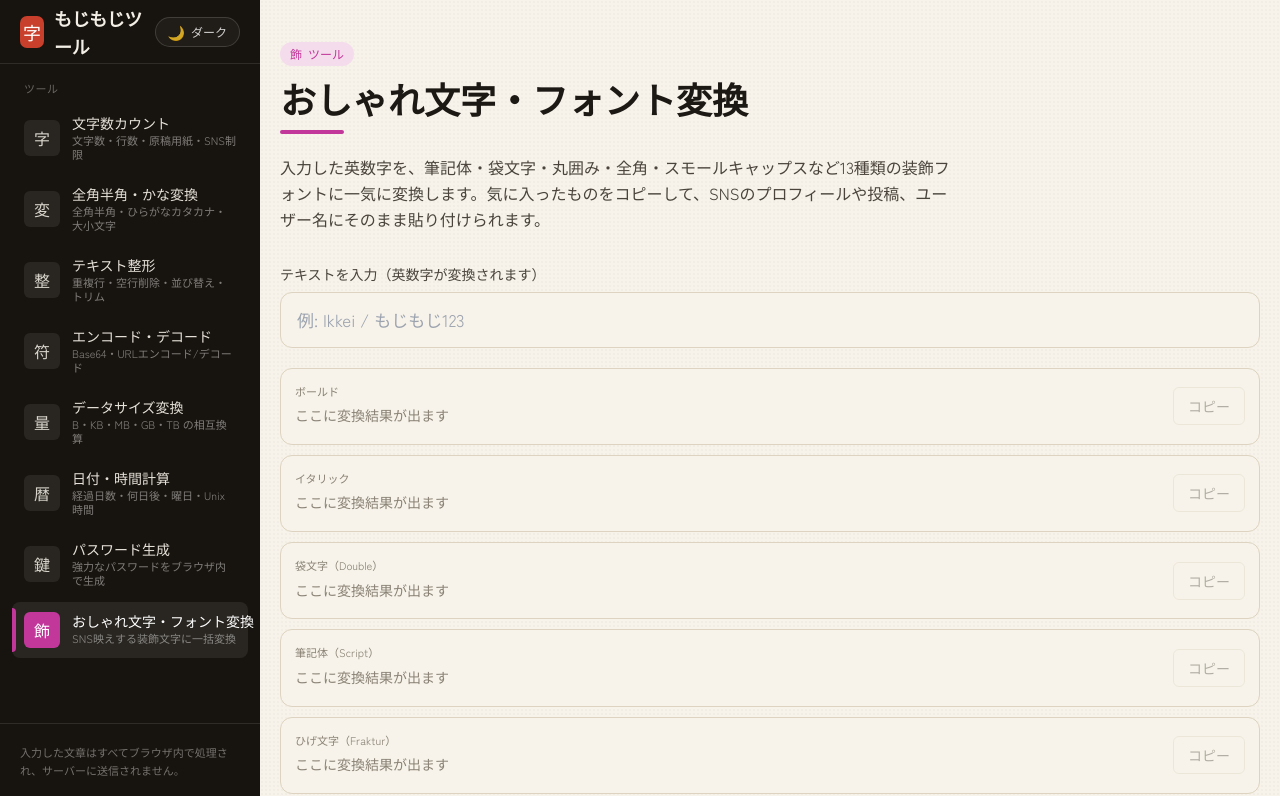
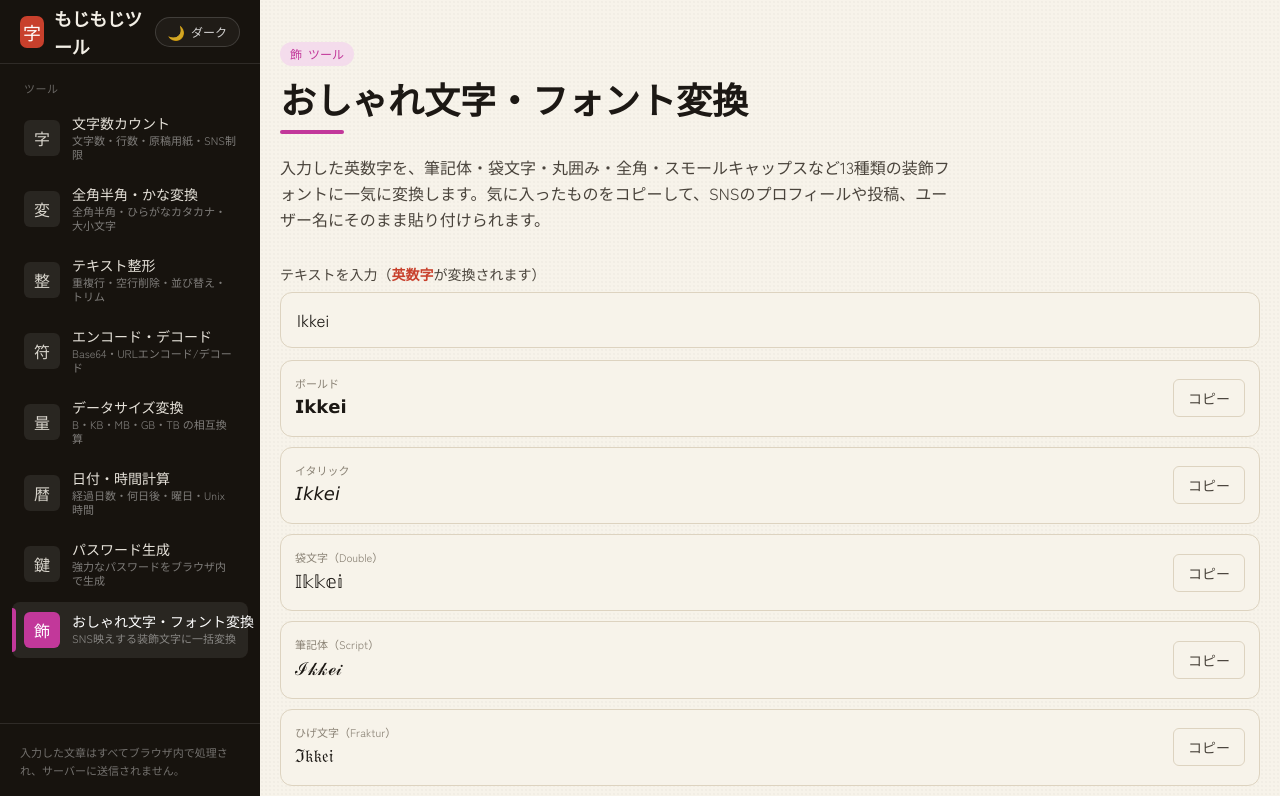
Before and after one commit to 1kuniman/mojicount, a Next.js app: page /fancy in a window 1280 px wide. Shown: the top 796 px of the page. Built offline with nearby package versions, Linux system fonts and the light colour scheme.

Commit message:
おしゃれ文字：初期サンプルを英字に・日本語入力時の注意を追加

```diff
--- a/components/FancyTool.tsx
+++ b/components/FancyTool.tsx
@@ -4,24 +4,38 @@ import { FANCY_STYLES } from "@/lib/fancy";
 import CopyButton from "@/components/CopyButton";
 
 export default function FancyTool() {
-  const [text, setText] = useState("");
+  const [text, setText] = useState("Ikkei");
   const results = useMemo(
     () => FANCY_STYLES.map((s) => ({ ...s, out: text ? s.transform(text) : "" })),
     [text]
   );
 
+  // 英数字が1文字も無い／日本語などが含まれるときに注意を出す
+  const hasAlnum = /[A-Za-z0-9]/.test(text);
+  const hasNonAlnum = /[^\sA-Za-z0-9]/.test(text);
+  const showHint = text.length > 0 && (!hasAlnum || hasNonAlnum);
+
   return (
     <div>
-      <div className="mb-5">
-        <label className="text-sm font-medium text-ink-soft mb-2 block">テキストを入力（英数字が変換されます）</label>
+      <div className="mb-3">
+        <label className="text-sm font-medium text-ink-soft mb-2 block">
+          テキストを入力（<span className="text-shu font-semibold">英数字</span>が変換されます）
+        </label>
         <input
           type="text"
           value={text}
           onChange={(e) => setText(e.target.value)}
-          placeholder="例: Ikkei / もじもじ123"
+          placeholder="例: Ikkei / mojimoji123"
           className="w-full rounded-xl border border-line bg-paper px-4 py-3.5 text-[17px] text-ink outline-none focus:border-shu/60 focus:ring-2 focus:ring-shu/15"
         />
       </div>
+
+      {showHint && (
+        <div className="mb-5 flex items-start gap-2 rounded-lg border border-shu/30 bg-shu/5 px-3.5 py-2.5 text-sm text-ink-soft">
+          <span className="text-shu font-semibold shrink-0">※</span>
+          <span>装飾できるのは英数字です。ひらがな・漢字などはそのまま表示されます（各スタイルが同じに見えるのはこのためです）。</span>
+        </div>
+      )}
 
       <div className="space-y-2.5">
         {results.map((s) => (
```
